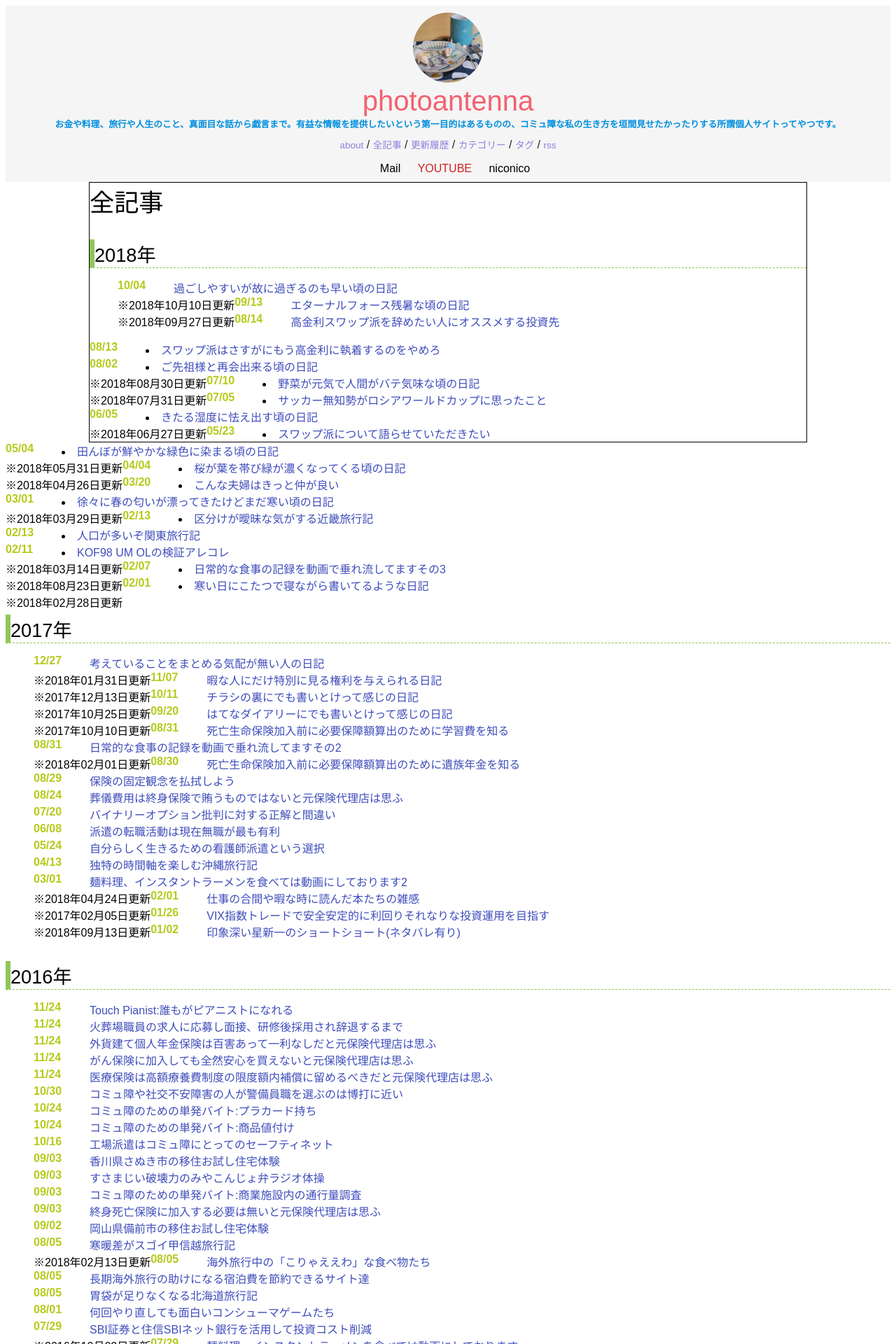
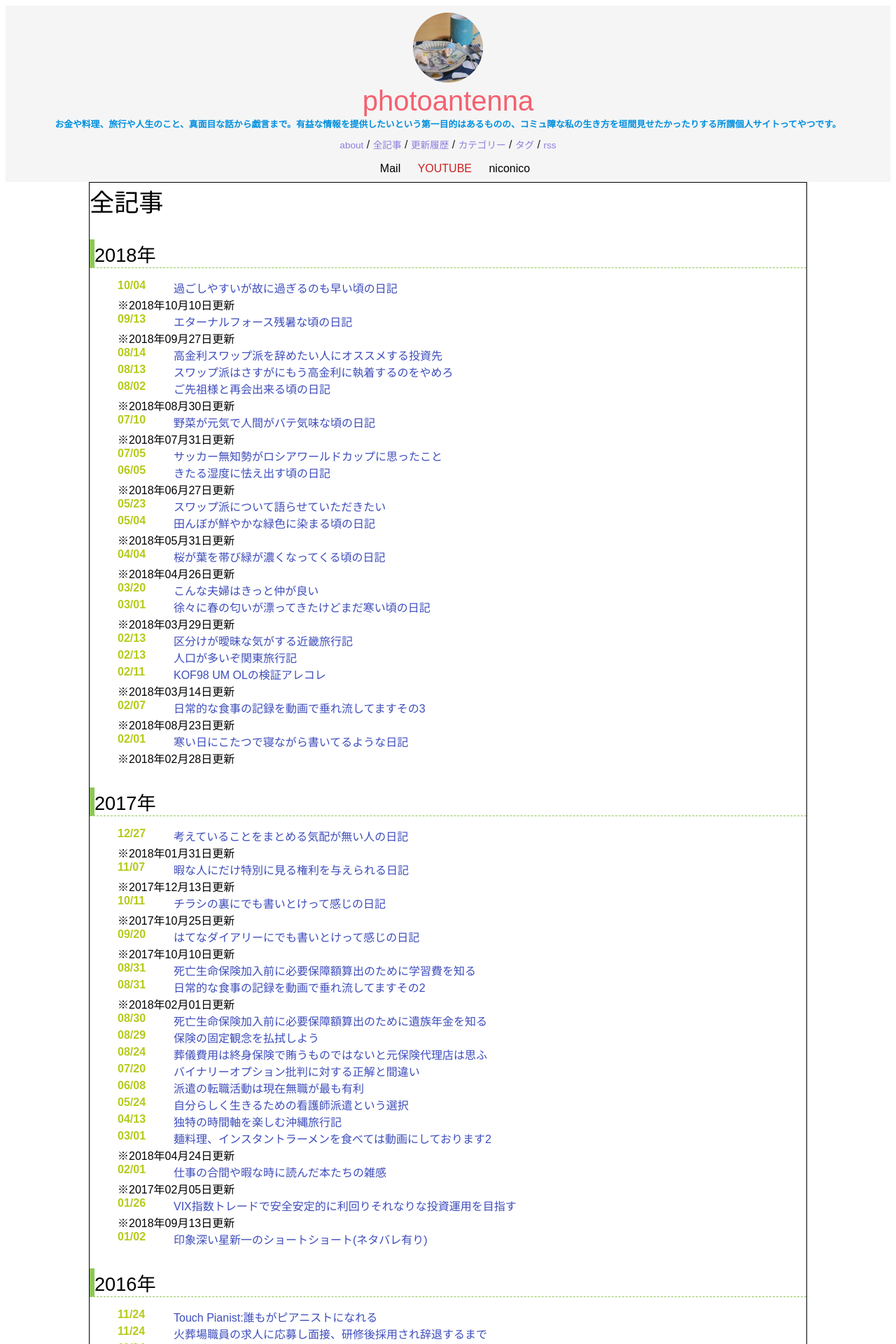
Before and after one commit to photoantenna/photoantenna.github.io, a Jekyll site: the page built from archive.html, in a window 1280 px wide. Shown: the top 1920 px of the page at 70% size. Built offline with Jekyll 4.4.1, drawn with Linux system fonts in a browser that asks for light colours.

Commit message:
Update archive.html

```diff
--- a/archive.html
+++ b/archive.html
@@ -29,7 +29,7 @@
       <div style="width:80px;
                   float:left;
                   color: #b5ca1b;
-                  font-weight: bold;">{{ post.date | date: "%m/%d" }}</div> <a href="{{ site.url }}{{ post.url }}">{{ post.title }}</a><div style="clear:both;"></div>{% if post.update %}<div style="float:left;">※{{ post.update | date: "%Y年%m月%d日" }}更新{% endif %}</div></li>{% endfor %}
+                  font-weight: bold;">{{ post.date | date: "%m/%d" }}</div> <a href="{{ site.url }}{{ post.url }}">{{ post.title }}</a><div style="clear:both;"></div>{% if post.update %}※{{ post.update | date: "%Y年%m月%d日" }}更新{% endif %}</li>{% endfor %}
     </ul>
 
   </div>
```
